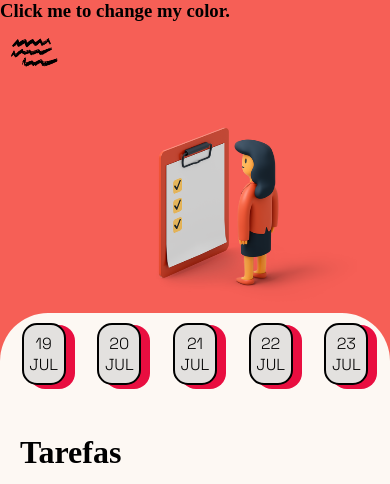
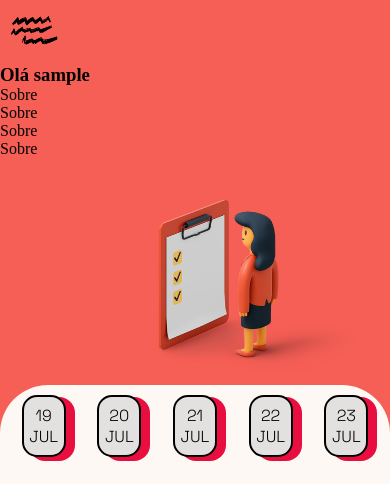
Before and after one commit to CarolineIngrid/todo_list, a Django app: page /lista/ in a window 390 px wide. Shown: the top 484 px of the page. Run offline with Django 4.2, Linux system fonts and the light colour scheme; the visitor is signed in with stand-in values (Sample User, id 1); data that the repository does not hold is empty.

Commit message:
fazendo menu mobile

```diff
--- a/lista/static/lista/css/style.css
+++ b/lista/static/lista/css/style.css
@@ -53,6 +53,15 @@ body {
     width: 100%;
     height: 100px;
     justify-content: space-evenly;
+}
+
+ul{
+    list-style: none;
+}
+
+a{
+    text-decoration: none;
+    color: #000000;
 }
 
 .data{
--- a/lista/templates/lista/index.html
+++ b/lista/templates/lista/index.html
@@ -18,18 +18,29 @@
     <title>To Do List</title>
   </head>
   <body>
-    <h3 id="demo" onclick="myFunction()">Click me to change my color.</h3>
-
 
     {% if user.is_authenticated %}
 
-      <div id="menu" class="menu" onclick="MenuMobile()">
+      <header id="header" class="header">
         <a href=""> <img class="menu-foto" src="{% static "imagens/menu-foto.png" %}"/ alt="foto do menu"> </a>
-      </div>
+        <nav id="nav">
+
+          <h3> Olá {{request.user.username}} </h3>
+          <ul id="menu">
+            <li> <a href="/"> Sobre </a> </li>
+            <li> <a href="/"> Sobre </a> </li>
+            <li> <a href="/"> Sobre </a> </li>
+            <li> <a href="/"> Sobre </a> </li>
+          </ul>
+
+        </nav>
+      </header>
+
+
 
       <img class="img-model" src="{% static "/imagens/3d-flame-business-woman-looking-at-completed-checklist-on-clipboard.png" %}"/>
 
-      <!-- <h3> Olá {{request.user.username}} </h3> -->
+
 
 
       <div class="calendario">
```
